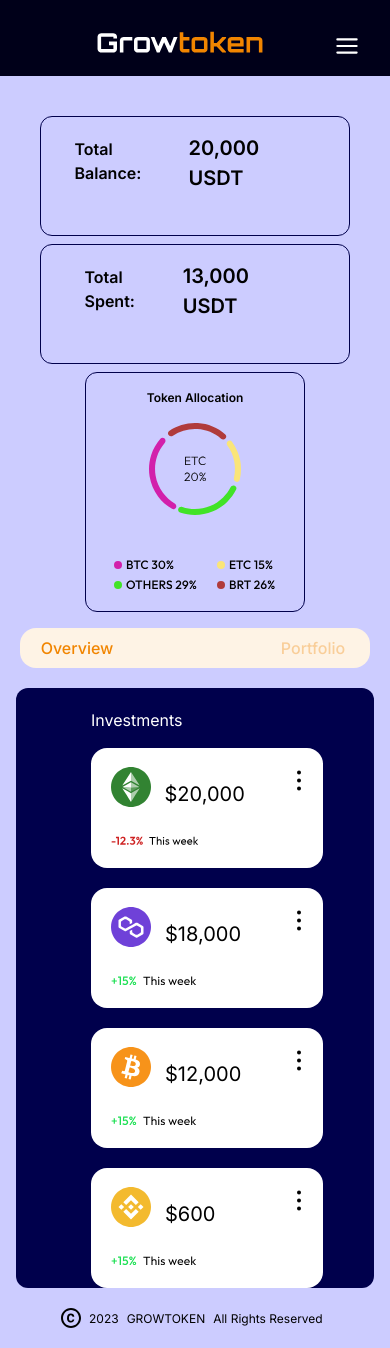
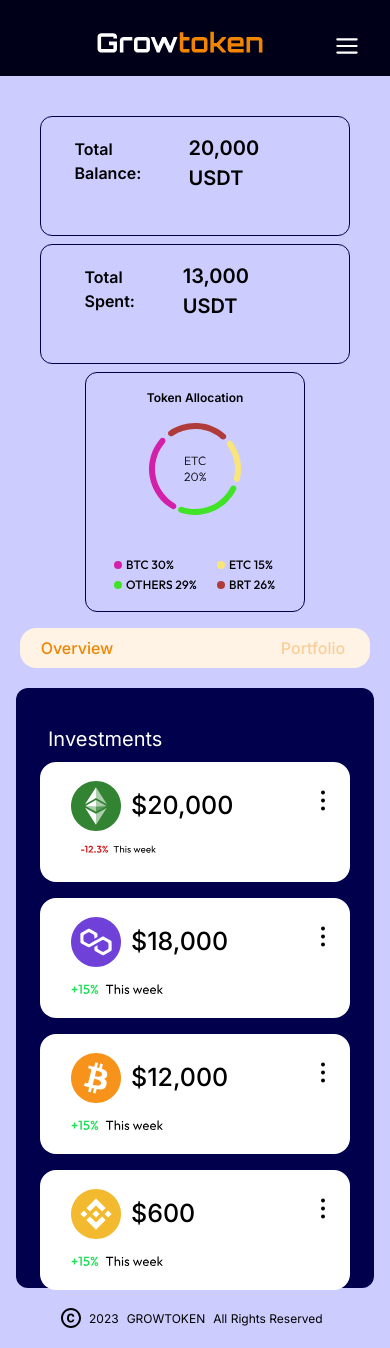
Before and after one commit to Omoboi-coder/growtoken-landing-page, a Next.js app: page /home in a window 390 px wide. Built offline with nearby package versions, Linux system fonts and the light colour scheme.

Commit message:
nineth commit

```diff
--- a/src/app/home/Component/RightHomeRow3.js
+++ b/src/app/home/Component/RightHomeRow3.js
@@ -7,139 +7,157 @@
        {/* Main container Row 3 */}
        <div className='px-4 md:px-0'>
         <div className='flex flex-row w-full md:w-[1065px] h-[600px] rounded-[12px] bg-[#00004C]
-        mt-5 gap-20 justify-center md:justify-start'>
+        mt-5 gap-4 md:gap-20 justify-center md:justify-start p-4 md:p-0'>
           {/* Left item */}
-          <div className='flex flex-col w-[240px] min-h-full md:h-[670px] mt-3'>
-              <h4 className='text-[16px] text-white pt-2 pl-4'>
+          <div className='flex flex-col w-full md:w-[240px] min-h-full md:h-[670px] mt-3'>
+              <h4 className='text-[20px] md:text-[16px] text-white pt-2 pl-4 md:pl-4'>
                 Investments
               </h4>
-              <div className='h-[600px] space-y-5 p-4'>
-                  <div className='flex items-center w-[232px] h-[120px] rounded-[16px] bg-[#FFFFFF]'>
-                    <div className='flex relative w-[193px] h-[83px] mx-auto gap-[48px]'>
-                      <div className='w-[137px] h-[83px]'>
-                        <div className='flex flex-row gap-[14px]'>
+              <div className='h-auto md:h-[600px] space-y-4 md:space-y-5 p-2 md:p-4'>
+                  {/* Investment Card 1 */}
+                  <div className='flex items-center w-full max-w-[320px] md:w-[232px] h-[120px]
+                  mx-auto md:mx-0 rounded-[16px] bg-[#FFFFFF]'>
+                    <div className='flex relative w-full max-w-[280px] md:w-[193px] h-[83px] mx-auto px-4 md:px-0'>
+                      <div className='flex-1 md:w-[137px] h-[83px]'>
+                        <div className='flex flex-row gap-[10px] md:gap-[14px] items-center'>
                           <Image
                           src="/Images/cryptocurrency-color_etc.svg"
                           alt="Ethereum Classic Logo"
                           width="40"
                           height="40"
-                          className='w-[40px] h-[40px]'
+                          className='w-[50px] h-[50px] md:w-[40px] md:h-[40px] flex-shrink-0'
                           />
-                          <p className='text-[#010101] text-[20px] pt-3'>
+                          <p className='text-[#010101] text-[25px] md:text-[20px] font-medium'>
                             $20,000
                           </p>
                         </div>
+                        <div className='mt-3 md:mt-6'>
                           <Image
                           src="/Images/Frame 140 (2).svg"
                           alt=''
                           width="88"
                           height="15"
-                        className='w-[88px] h-[15px] mt-6'
+                          className='w-[95px] md:w-[88px] h-[12px] md:h-[15px]'
                           />
+                        </div>
                       </div>
                       <Image
                         src="/Images/option.svg"
                         alt=''
                         width="8"
                         height="23"
-                        className='absolute bottom-[3.6rem] left-46 w-[8px] h-[23px]'
+                        className='absolute top-2 right-2 md:bottom-[3.6rem] md:left-46 w-[8px] h-[23px]'
                         />
                     </div>
                   </div>
-                     <div className='flex items-center w-[232px] h-[120px] rounded-[16px] bg-[#FFFFFF]'>
-                    <div className='flex items-center relative w-[193px] h-[83px] ml-5 gap-[48px]'>
-                      <div className='w-[137px] h-[83px]'>
-                        <div className='flex flex-row gap-[14px]'>
+
+                  {/* Investment Card 2 */}
+                  <div className='flex items-center w-full max-w-[320px] md:w-[232px] h-[120px] mx-auto
+                   md:mx-0 rounded-[16px] bg-[#FFFFFF]'>
+                    <div className='flex relative w-full max-w-[280px] md:w-[193px] h-[83px] mx-auto px-4 md:px-0'>
+                      <div className='flex-1 md:w-[137px] h-[83px]'>
+                        <div className='flex flex-row gap-[10px] md:gap-[14px] items-center'>
                           <Image
                           src="/Images/cryptocurrency-color_matic.svg"
-                          alt="Ethereum Classic Logo"
+                          alt="Polygon MATIC Logo"
                           width="40"
                           height="40"
-                          className='w-[40px] h-[40px]'
+                          className='w-[50px] h-[50px] md:w-[40px] md:h-[40px] flex-shrink-0'
                           />
-                          <p className='text-[#010101] text-[20px] pt-3'>
+                          <p className='text-[#010101] text-[25px] md:text-[20px] font-medium'>
                             $18,000
                           </p>
                         </div>
+                        <div className='mt-3 md:mt-6'>
                           <Image
                           src="/Images/Frame 140 (1).svg"
                           alt=''
                           width="88"
                           height="15"
-                        className='w-[88px] h-[15px] mt-6'
+                          className='w-[95px] md:w-[88px] h-[20px] md:h-[15px]'
                           />
+                        </div>
                       </div>
                       <Image
                         src="/Images/option.svg"
                         alt=''
                         width="8"
                         height="23"
-                        className='absolute bottom-[3.6rem] left-46 w-[8px] h-[23px]'
+                        className='absolute top-2 right-2 md:bottom-[3.6rem] md:left-46 w-[8px] h-[23px]'
                         />
                     </div>
                   </div>
-                     <div className='flex items-center w-[232px] h-[120px] rounded-[16px] bg-[#FFFFFF]'>
-                    <div className='flex items-center relative w-[193px] h-[83px] ml-5 gap-[48px]'>
-                      <div className='w-[137px] h-[83px]'>
-                        <div className='flex flex-row gap-[14px]'>
+
+                  {/* Investment Card 3 */}
+                  <div className='flex items-center w-full max-w-[320px] md:w-[232px] h-[120px] mx-auto
+                  md:mx-0 rounded-[16px] bg-[#FFFFFF]'>
+                    <div className='flex relative w-full max-w-[280px] md:w-[193px] h-[83px] mx-auto px-4 md:px-0'>
+                      <div className='flex-1 md:w-[137px] h-[83px]'>
+                        <div className='flex flex-row gap-[10px] md:gap-[14px] items-center'>
                           <Image
                           src="/Images/Group (1).svg"
-                          alt="Ethereum Classic Logo"
+                          alt="Investment Logo"
                           width="40"
                           height="40"
-                          className='w-[40px] h-[40px]'
+                          className='w-[50px] h-[50px] md:w-[40px] md:h-[40px] '
                           />
-                          <p className='text-[#010101] text-[20px] pt-3'>
+                          <p className='text-[#010101] text-[25px] md:text-[20px] font-medium'>
                             $12,000
                           </p>
                         </div>
+                        <div className='mt-3 md:mt-6'>
                           <Image
                           src="/Images/Frame 140 (1).svg"
                           alt=''
                           width="88"
                           height="15"
-                        className='w-[88px] h-[15px] mt-6'
+                          className='w-[95px] md:w-[88px] h-[20px] md:h-[15px]'
                           />
+                        </div>
                       </div>
                       <Image
                         src="/Images/option.svg"
                         alt=''
                         width="8"
                         height="23"
-                        className='absolute bottom-[3.6rem] left-46 w-[8px] h-[23px]'
+                        className='absolute top-2 right-2 md:bottom-[3.6rem] md:left-46 w-[8px] h-[23px]'
                         />
                     </div>
                   </div>
 
-                     <div className='flex items-center w-[232px] h-[120px] rounded-[16px] bg-[#FFFFFF]'>
-                    <div className='flex items-center relative w-[193px] h-[83px] ml-5 gap-[48px]'>
-                      <div className='w-[137px] h-[83px]'>
-                        <div className='flex flex-row gap-[14px]'>
+                  {/* Investment Card 4 */}
+                  <div className='flex items-center w-full max-w-[320px] md:w-[232px] h-[120px] mx-auto
+                  md:mx-0 rounded-[16px] bg-[#FFFFFF]'>
+                    <div className='flex relative w-full max-w-[280px] md:w-[193px] h-[83px] mx-auto px-4 md:px-0'>
+                      <div className='flex-1 md:w-[137px] h-[83px]'>
+                        <div className='flex flex-row gap-[10px] md:gap-[14px] items-center'>
                           <Image
                           src="/Images/cryptocurrency-color_bnb.svg"
-                          alt="Ethereum Classic Logo"
+                          alt="BNB Logo"
                           width="40"
                           height="40"
-                          className='w-[40px] h-[40px]'
+                          className='w-[50px] h-[50px] md:w-[40px] md:h-[40px] flex-shrink-0'
                           />
-                          <p className='text-[#010101] text-[20px] pt-3'>
+                          <p className='text-[#010101] text-[25px] md:text-[20px] font-medium'>
                             $600
                           </p>
                         </div>
+                        <div className='mt-3 md:mt-6'>
                           <Image
                           src="/Images/Frame 140 (1).svg"
                           alt=''
                           width="88"
                           height="15"
-                        className='w-[88px] h-[15px] mt-6'
+                          className='w-[95px] md:w-[88px] h-[20px] md:h-[15px]'
                           />
+                        </div>
                       </div>
                       <Image
                         src="/Images/option.svg"
                         alt=''
                         width="8"
                         height="23"
-                        className='absolute bottom-[3.6rem] left-46 w-[8px] h-[23px]'
+                        className='absolute top-2 right-2 md:bottom-[3.6rem] md:left-46 w-[8px] h-[23px]'
                         />
                     </div>
                   </div>
@@ -148,7 +166,7 @@
 
           {/* Right item */}
           <div className='hidden md:flex flex-col'>
-            <div className='flex flex-row justify-between  w-[686px] h-[29px] mt-4 items-end'>
+            <div className='flex flex-row justify-between w-[686px] h-[29px] mt-4 items-end'>
               <h4 className='text-white'>
                 Investment Growth
               </h4>
```
Lines whose indentation alone changed are shown as unchanged.
